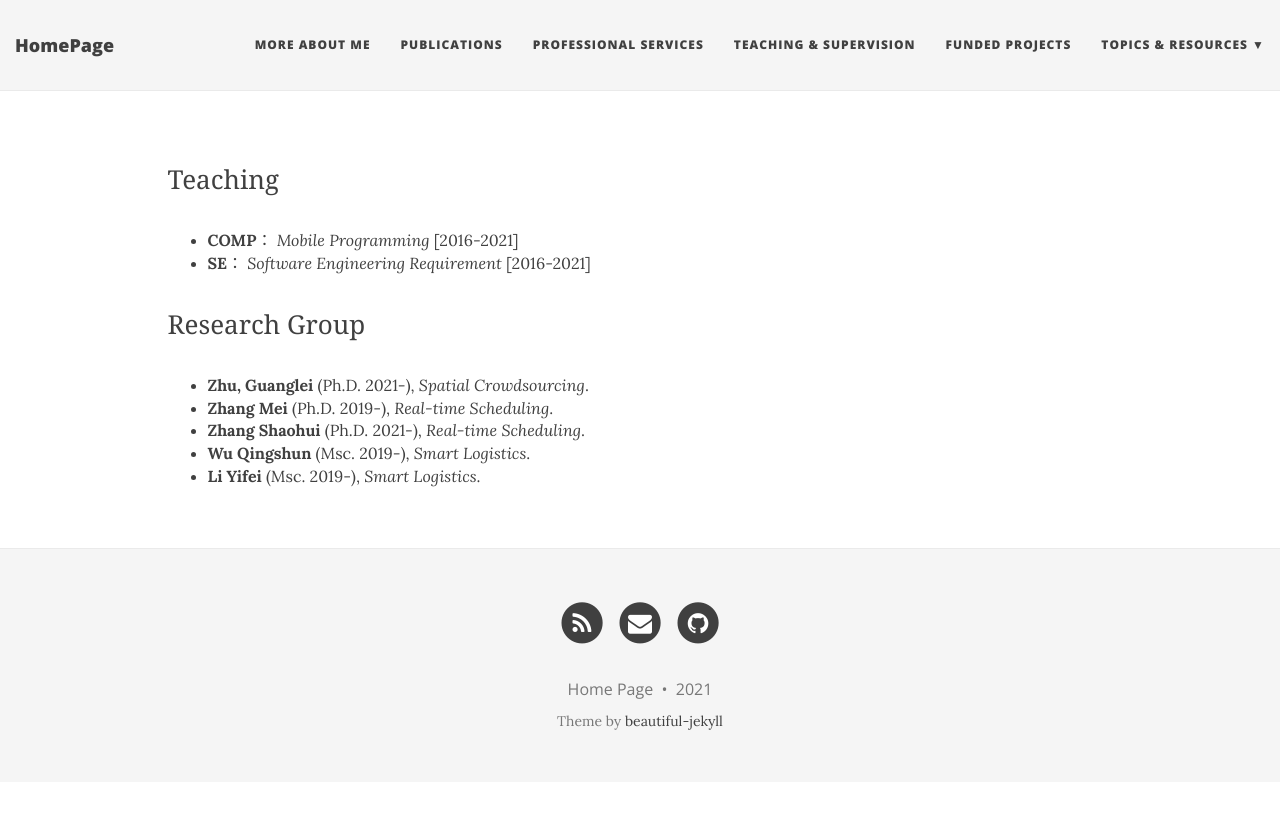
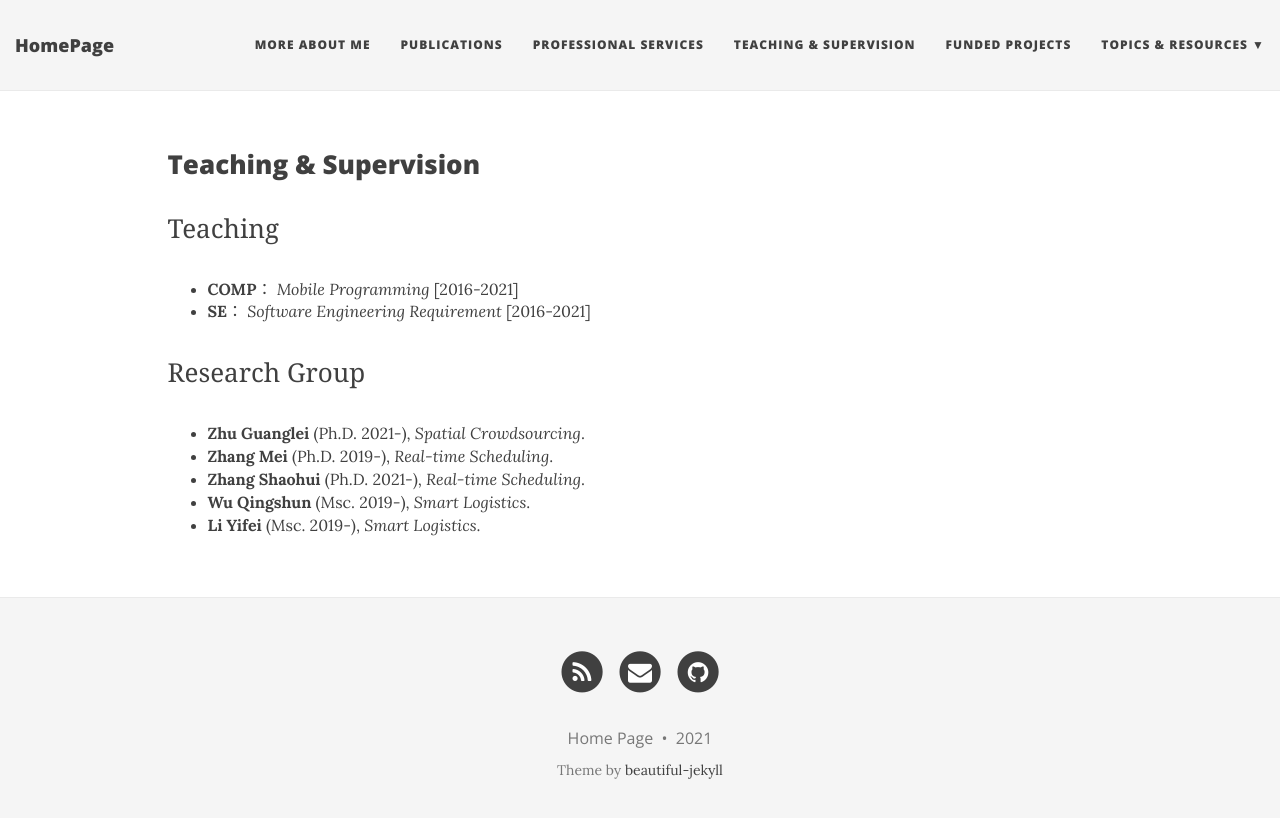
Before and after one commit to zzudb/zzudb.github.io, a Jekyll site: the page built from pages/supervision.md, in a window 1280 px wide. Shown: the top 818 px of the page. Built offline with Jekyll 4.4.1, drawn with Linux system fonts in a browser that asks for light colours; nearby versions of some CDN libraries; our own code applies the rules of GitHub Pages for plain Markdown files.

Commit message:
Update supervision.md

```diff
--- a/pages/supervision.md
+++ b/pages/supervision.md
@@ -1,3 +1,9 @@
+---
+layout: page
+show-avatar: false
+---
+<h2 style="text-align: left;">Teaching & Supervision</h2>
+
 <p><span style="font-family:georgia,serif; font-size:26px;">Teaching</span></p>
 
 - **COMP**： _Mobile Programming_ [2016-2021]
@@ -5,7 +11,7 @@
 
 <p><span style="font-family: georgia, serif; font-size: 26px;">Research Group</span></p>
 
-- **Zhu, Guanglei** (Ph.D. 2021-), _Spatial Crowdsourcing_.
+- **Zhu Guanglei** (Ph.D. 2021-), _Spatial Crowdsourcing_.
 - **Zhang Mei** (Ph.D. 2019-), _Real-time Scheduling_.
 - **Zhang Shaohui** (Ph.D. 2021-), _Real-time Scheduling_.
 - **Wu Qingshun** (Msc. 2019-), _Smart Logistics_.
```
